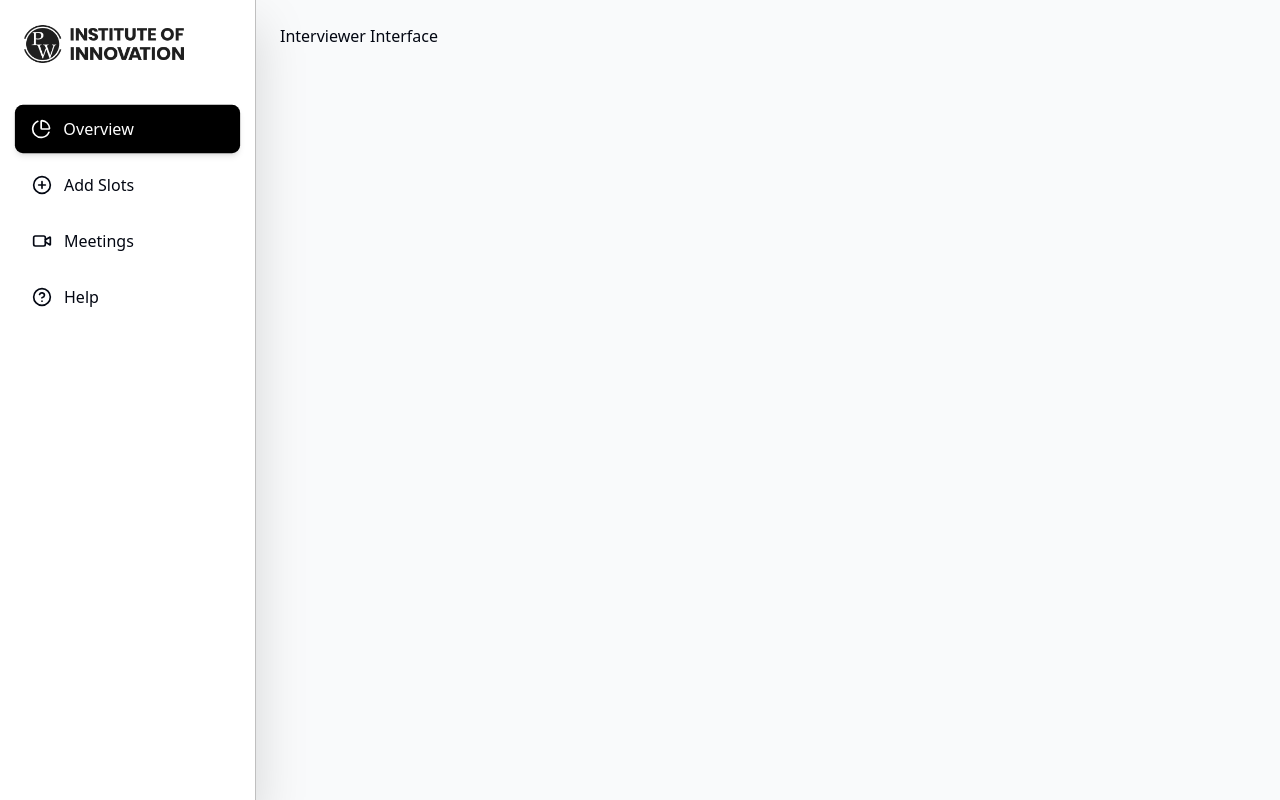
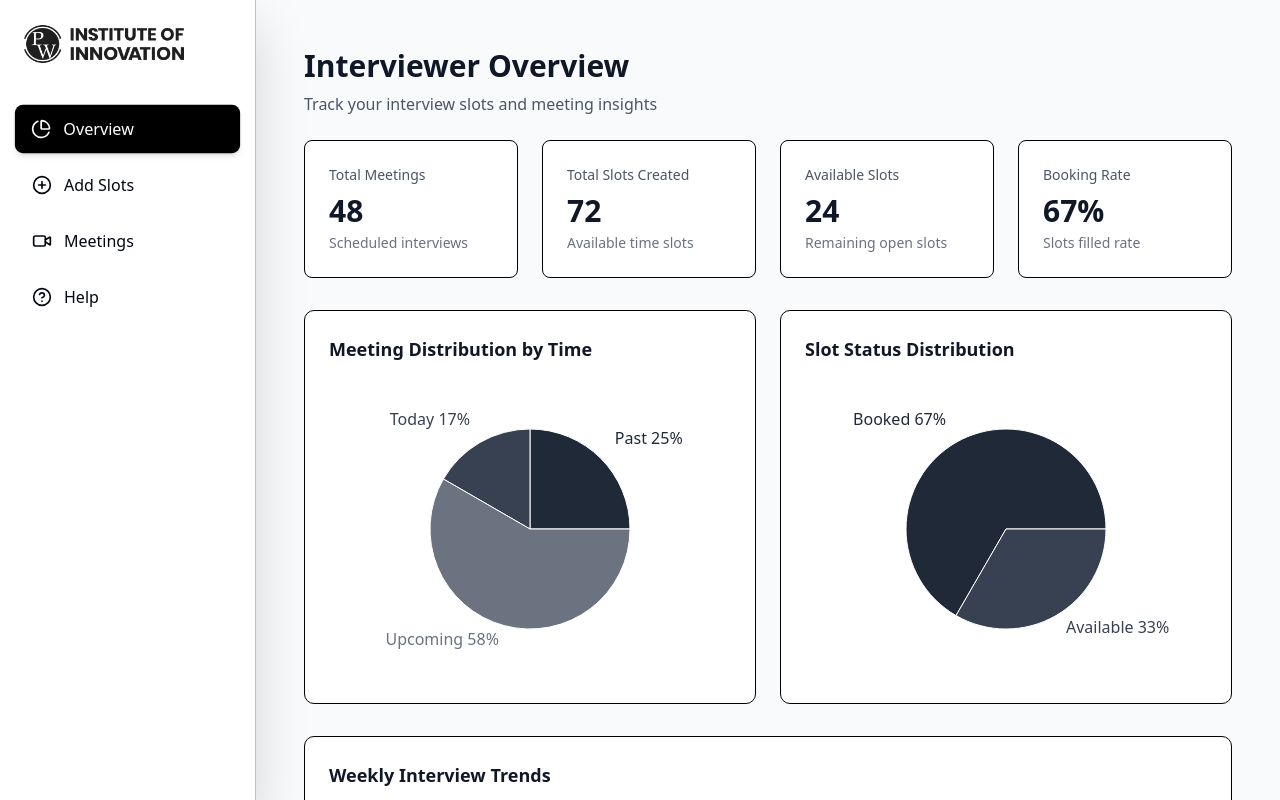
Before and after one commit to Ashutosh-pw-ioi/MeetingScheduler-frontend, a Next.js app: page /interviewer in a window 1280 px wide. Shown: the top 800 px of the page. Built offline with nearby package versions, Linux system fonts and the light colour scheme.

Commit message:
Overview Section UI Added

```diff
--- a/package.json
+++ b/package.json
@@ -20,6 +20,7 @@
     "react": "19.1.0",
     "react-day-picker": "^9.8.0",
     "react-dom": "19.1.0",
+    "recharts": "^3.1.0",
     "tailwind-merge": "^3.3.1"
   },
   "devDependencies": {
--- a/src/app/interviewer/InterviewerInterface.tsx
+++ b/src/app/interviewer/InterviewerInterface.tsx
@@ -1,7 +1,151 @@
 "use client";
 
-import React from "react";
+import React, { useState, useEffect } from "react";
+import MetricCard from "../overviewComponents/MetricCard";
+import PieChartComponent from "../overviewComponents/PieChartComponent";
+import WeeklyTrendChart from "../overviewComponents/WeeklyTrendChart";
 
-export default function InterviewerInterface() {
-  return <div>Interviewer Interface</div>;
-}
+const InterviewerInterface: React.FC = () => {
+  const [loading, setLoading] = useState<boolean>(true);
+  const [error, setError] = useState<string | null>(null);
+
+  const metrics = [
+    {
+      title: "Total Meetings",
+      value: 48,
+      subtitle: "Scheduled interviews",
+    },
+    {
+      title: "Total Slots Created",
+      value: 72,
+      subtitle: "Available time slots",
+    },
+    {
+      title: "Available Slots",
+      value: 24,
+      subtitle: "Remaining open slots",
+    },
+    {
+      title: "Booking Rate",
+      value: "67%",
+      subtitle: "Slots filled rate",
+    },
+  ];
+
+  const meetingDistributionData = [
+    { name: "Past", value: 12 },
+    { name: "Today", value: 8 },
+    { name: "Upcoming", value: 28 },
+  ];
+
+  const slotStatusData = [
+    { name: "Booked", value: 48 },
+    { name: "Available", value: 24 },
+  ];
+
+  const weeklyTrendsData = [
+    { day: "Mon", interviews: 6 },
+    { day: "Tue", interviews: 8 },
+    { day: "Wed", interviews: 5 },
+    { day: "Thu", interviews: 9 },
+    { day: "Fri", interviews: 7 },
+    { day: "Sat", interviews: 3 },
+    { day: "Sun", interviews: 2 },
+  ];
+
+  useEffect(() => {
+    const timer = setTimeout(() => {
+      setLoading(false);
+    }, 1000);
+
+    return () => clearTimeout(timer);
+  }, []);
+
+  if (loading) {
+    return (
+      <div className="min-h-screen p-6 flex items-center justify-center bg-gray-50">
+        <div className="text-center">
+          <div className="animate-spin rounded-full h-12 w-12 border-b-2 border-gray-900 mx-auto mb-4"></div>
+          <p className="text-gray-600">Loading dashboard data...</p>
+        </div>
+      </div>
+    );
+  }
+
+  if (error) {
+    return (
+      <div className="min-h-screen p-6 flex items-center justify-center bg-gray-50">
+        <div className="text-center">
+          <div className="text-red-500 mb-4">
+            <svg
+              className="h-12 w-12 mx-auto"
+              fill="none"
+              viewBox="0 0 24 24"
+              stroke="currentColor"
+            >
+              <path
+                strokeLinecap="round"
+                strokeLinejoin="round"
+                strokeWidth={2}
+                d="M12 8v4m0 4h.01M21 12a9 9 0 11-18 0 9 9 0 0118 0z"
+              />
+            </svg>
+          </div>
+          <p className="text-red-600 mb-4">{error}</p>
+          <button
+            onClick={() => window.location.reload()}
+            className="bg-gray-900 hover:bg-gray-800 text-white px-6 py-2 rounded-xl transition-colors"
+          >
+            Retry
+          </button>
+        </div>
+      </div>
+    );
+  }
+
+  return (
+    <div className="min-h-screen p-2 sm:p-6 bg-gray-50">
+      <div className="max-w-7xl mx-auto">
+        <div className="mb-6">
+          <h1 className="text-2xl sm:text-3xl font-bold text-gray-900">
+            Interviewer Overview
+          </h1>
+          <p className="text-gray-600 mt-2">
+            Track your interview slots and meeting insights
+          </p>
+        </div>
+
+        <div className="grid grid-cols-1 md:grid-cols-2 lg:grid-cols-4 gap-6 mb-8">
+          {metrics.map((metric, index) => (
+            <MetricCard
+              key={index}
+              title={metric.title}
+              value={metric.value}
+              subtitle={metric.subtitle}
+            />
+          ))}
+        </div>
+
+        <div className="grid grid-cols-1 lg:grid-cols-2 gap-6 mb-8">
+          <PieChartComponent
+            data={meetingDistributionData}
+            title="Meeting Distribution by Time"
+          />
+          <PieChartComponent
+            data={slotStatusData}
+            title="Slot Status Distribution"
+          />
+        </div>
+
+        <div className="mb-8">
+          <WeeklyTrendChart
+            data={weeklyTrendsData}
+            title="Weekly Interview Trends"
+          />
+        </div>
+      </div>
+    </div>
+  );
+};
+
+export default InterviewerInterface;
--- a/src/app/interviewer/layout.tsx
+++ b/src/app/interviewer/layout.tsx
@@ -8,7 +8,6 @@ import Image from "next/image";
 const StudentLayout = ({ children }: { children: React.ReactNode }) => {
   const [isMobileMenuOpen, setIsMobileMenuOpen] = useState(false);
   const pathname = usePathname();
-  const router = useRouter();
 
   const menuItems = [
     {
@@ -83,7 +82,7 @@ const StudentLayout = ({ children }: { children: React.ReactNode }) => {
       <button
         id="mobile-menu-button"
         onClick={() => setIsMobileMenuOpen(!isMobileMenuOpen)}
-        className="lg:hidden fixed top-4 right-4 z-50 p-2 bg-[#1B3A6A] text-white rounded-lg shadow-lg hover:bg-[#2A4A7A] transition-colors duration-200 md:mr-2 scale-[0.8] md:scale-[1] mt-1 md:mt-0"
+        className="lg:hidden fixed top-4 right-4 z-50 p-2 bg-black text-white rounded-lg shadow-lg  transition-colors duration-200 md:mr-2 scale-[0.8] md:scale-[1] mt-1 md:mt-0"
         aria-label="Toggle menu"
       >
         {isMobileMenuOpen ? (
@@ -111,7 +110,7 @@ const StudentLayout = ({ children }: { children: React.ReactNode }) => {
               : "translate-x-full lg:translate-x-0"
           }`}
       >
-        <div className="p-6 border-b border-white/20 bg-[#D9A864] md:bg-transparent mb-4 md:mb-0">
+        <div className="p-6 pb-4 sm:pb-6 border-b border-white/20 md:bg-transparent md:mb-0">
           <Image
             src="/PWIOILogo.png"
             alt="PW IOI Logo"
@@ -120,7 +119,7 @@ const StudentLayout = ({ children }: { children: React.ReactNode }) => {
           />
         </div>
 
-        <nav className="flex-1 p-4 space-y-2">
+        <nav className="flex-1 p-4 space-y-2 border-t-2 sm:border-t-0 border-black/25">
           {menuItems.map((item) => {
             const Icon = item.icon;
             const isActive = activeSection === item.id;
```
Also changed, not shown: 1 other file (tests, documents, lock files or other folders).
